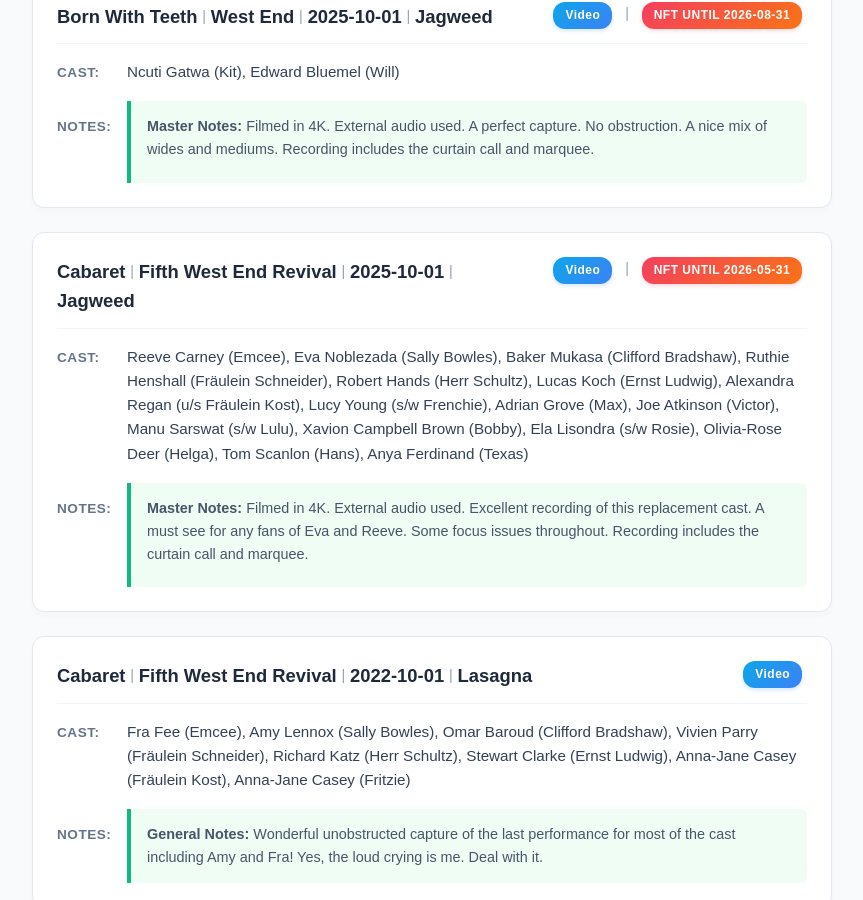
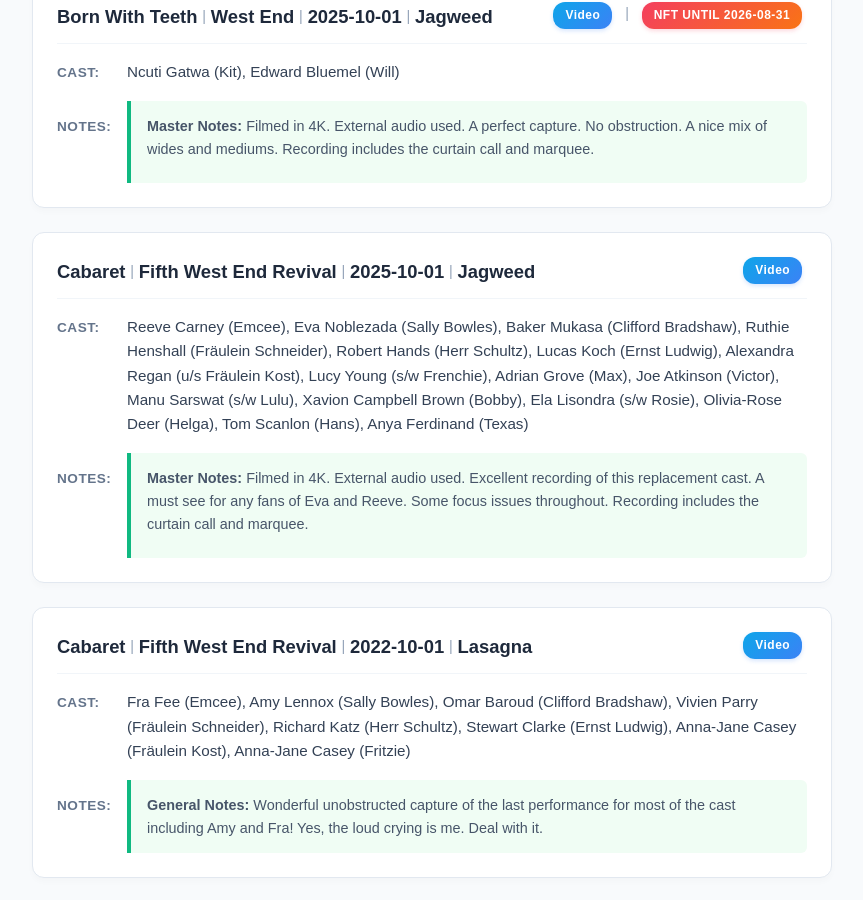
Before and after one commit to DireSpider/direspider.github.io, a Jekyll site: the page built from wants/index.html, in a window 1280 px wide and 900 px high, scrolled down 2524 px. Shown: the whole window, without its empty margins (208-1071 px from the left). Built offline with Jekyll 4.4.1, drawn with Linux system fonts in a browser that asks for light colours; some of the changed text lies outside the part shown.

Commit message:
update my wants include html

```diff
--- a/_includes/wants.html
+++ b/_includes/wants.html
@@ -300,9 +300,6 @@
 
 
 
-    <span class="separator">|</span>
-    <span class="nft-badge">NFT until 2026-05-31</span>
-
 
              </div>
 
@@ -2295,9 +2292,6 @@
 
 
 
-
-    <span class="separator">|</span>
-    <span class="nft-badge">NFT until 2026-05-31</span>
 
 
              </div>
```
